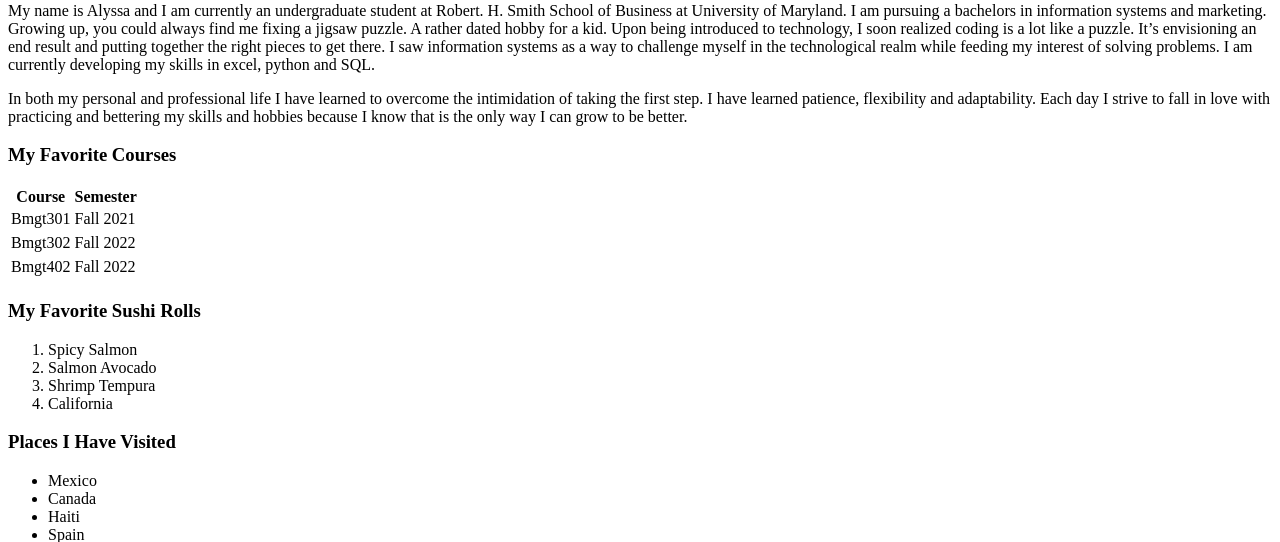
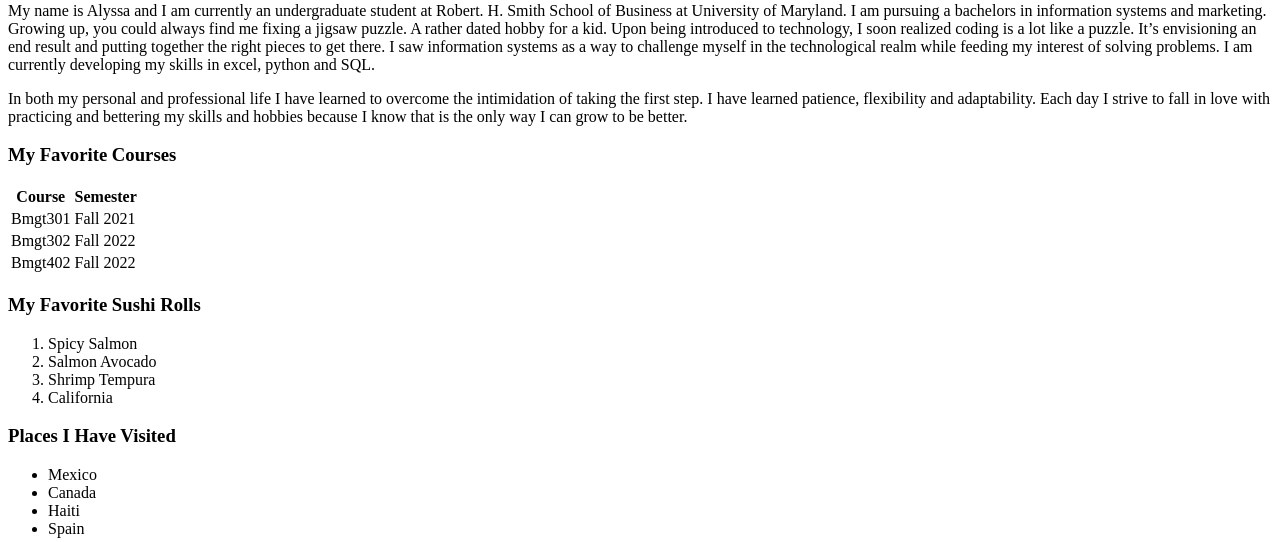
Before and after one commit to adowless/helloWorld, a Flask app: page /about in a window 1280 px wide. Shown: the part 172-714 px from the top of the page. Run offline with Flask 2, Linux system fonts and the light colour scheme.

Commit message:
Fixed /tr Error

```diff
--- a/templates/about.html
+++ b/templates/about.html
@@ -36,15 +36,15 @@
                     <tr>
                          <td>Bmgt301</td>
                         <td>Fall 2021</td>
-                    <tr>
+                    </tr>
                     <tr>
                         <td>Bmgt302</td>
                         <td>Fall 2022</td>
-                    <tr>
+                    </tr>
                     <tr>
                         <td>Bmgt402</td>
                         <td>Fall 2022</td>
-                    <tr>
+                    </tr>
                 </table>
 
         <!--Ordered List of Favorite Sushi Rolls -->
@@ -72,7 +72,7 @@
 
         <!--Insert Smith School Image-->
             <img src="https://terpconnect.umd.edu/~jbono/bmgt407/images/smith-logo.png"
-            width="267" height="72" alt="Smith logo"
+            width="267" height="72" alt="Smith logo">
 
 
 </body>
```
